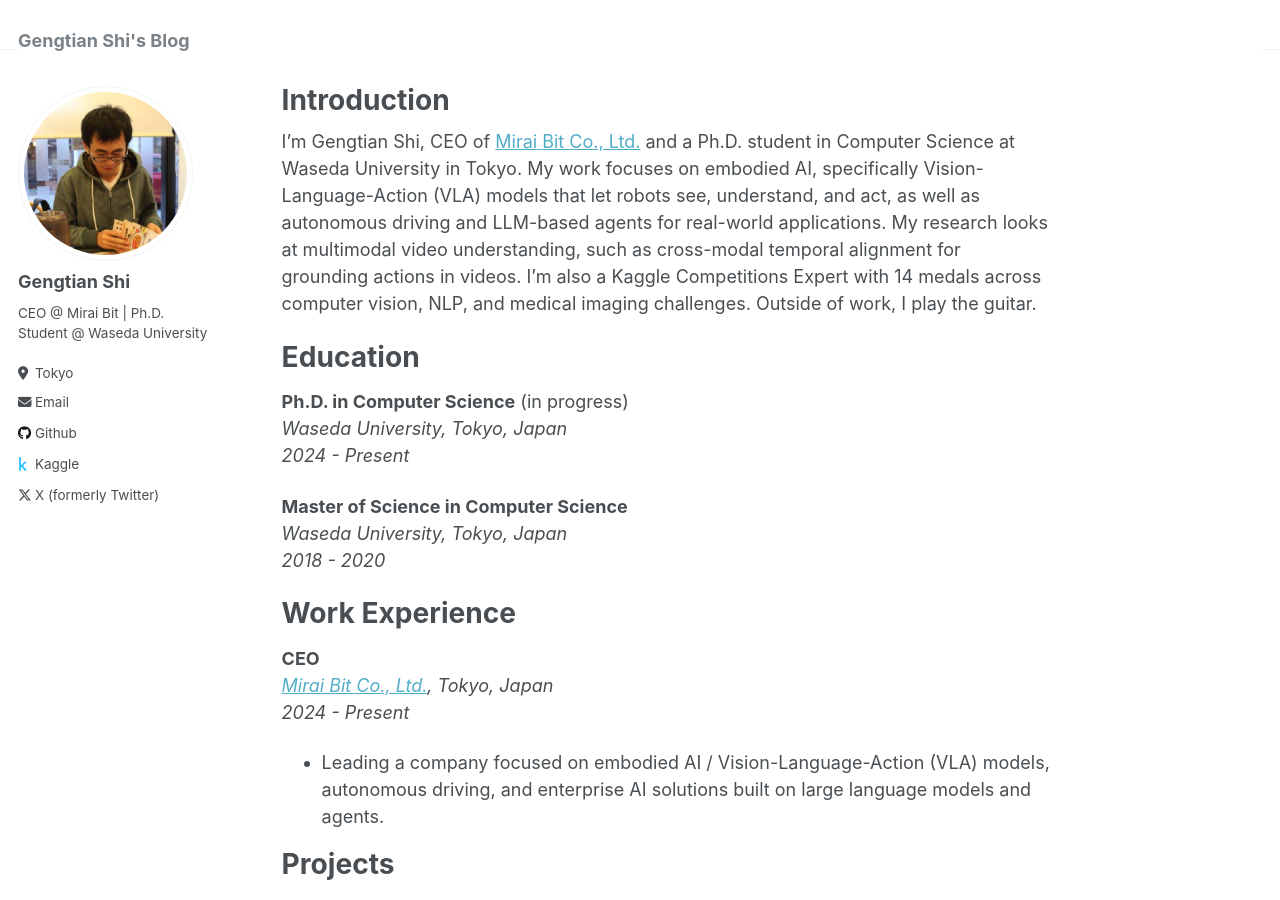
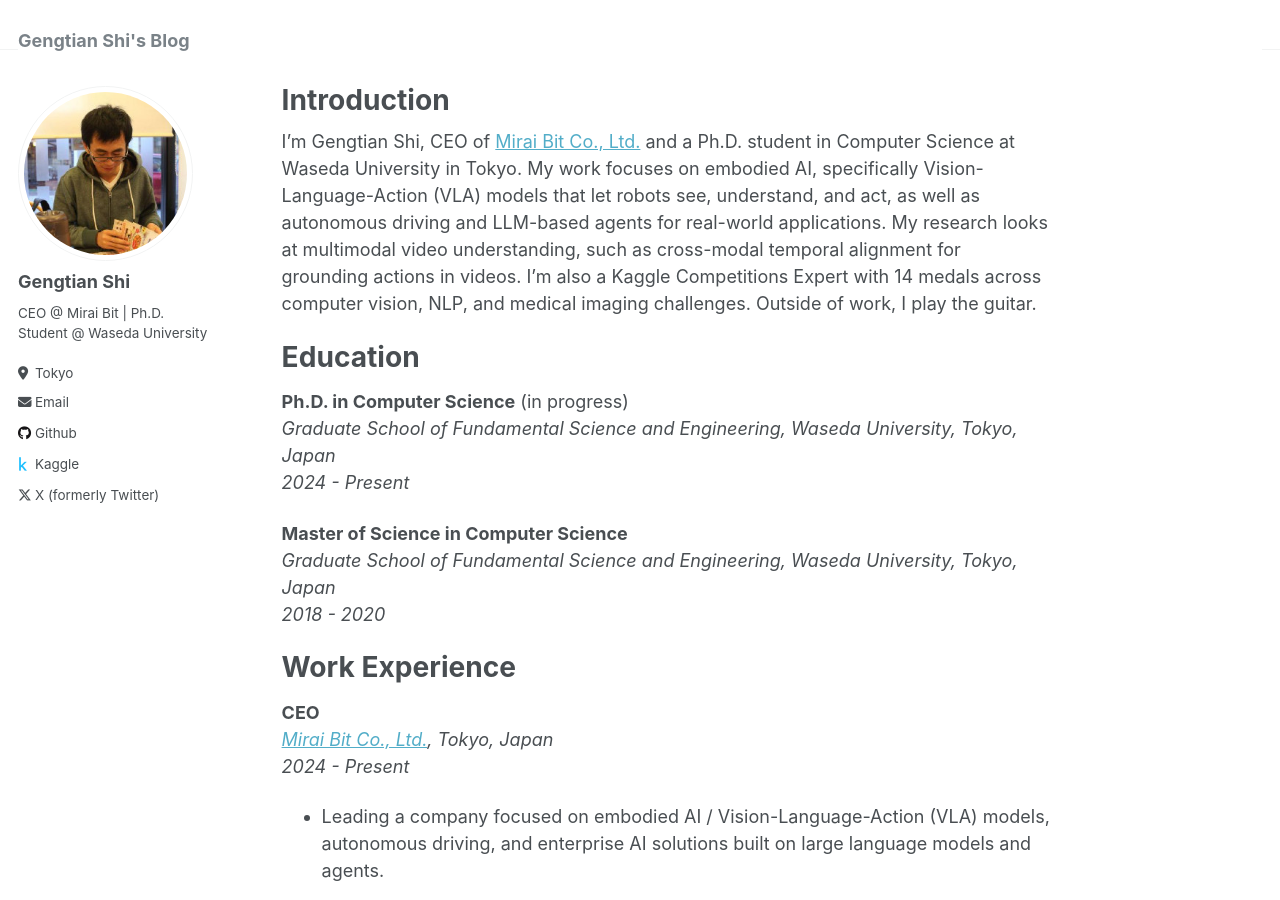
Before and after one commit to shigengtian/shigengtian.github.io, a Jekyll site: the page built from _pages/about.md, in a window 1280 px wide and 900 px high. Built offline with Jekyll 4.4.1, drawn with Linux system fonts in a browser that asks for light colours.

Commit message:
Add graduate school (Fundamental Science and Engineering) to education
Co-Authored-By: Claude Opus 5.5 (1M context) <noreply@anthropic.com>

```diff
--- a/_pages/about.md
+++ b/_pages/about.md
@@ -13,11 +13,11 @@ I'm Gengtian Shi, CEO of [Mirai Bit Co., Ltd.](https://www.mirai-bit.co.jp/) and
 
 # Education
 **Ph.D. in Computer Science** (in progress)
-*Waseda University, Tokyo, Japan*
+*Graduate School of Fundamental Science and Engineering, Waseda University, Tokyo, Japan*
 *2024 - Present*
 
 **Master of Science in Computer Science**
-*Waseda University, Tokyo, Japan*
+*Graduate School of Fundamental Science and Engineering, Waseda University, Tokyo, Japan*
 *2018 - 2020*
 
 # Work Experience
```
